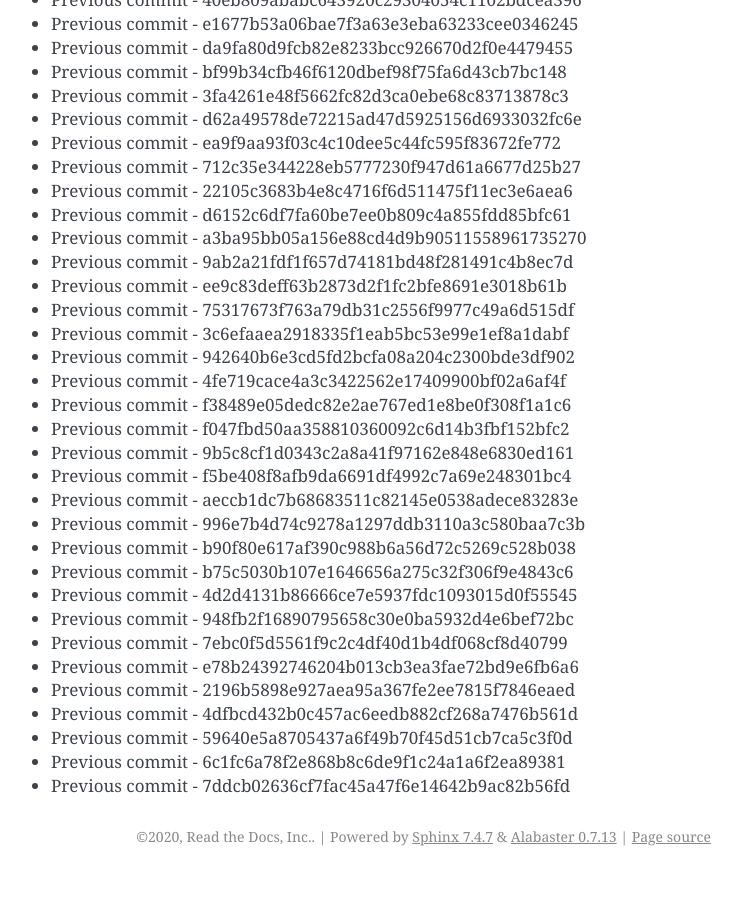
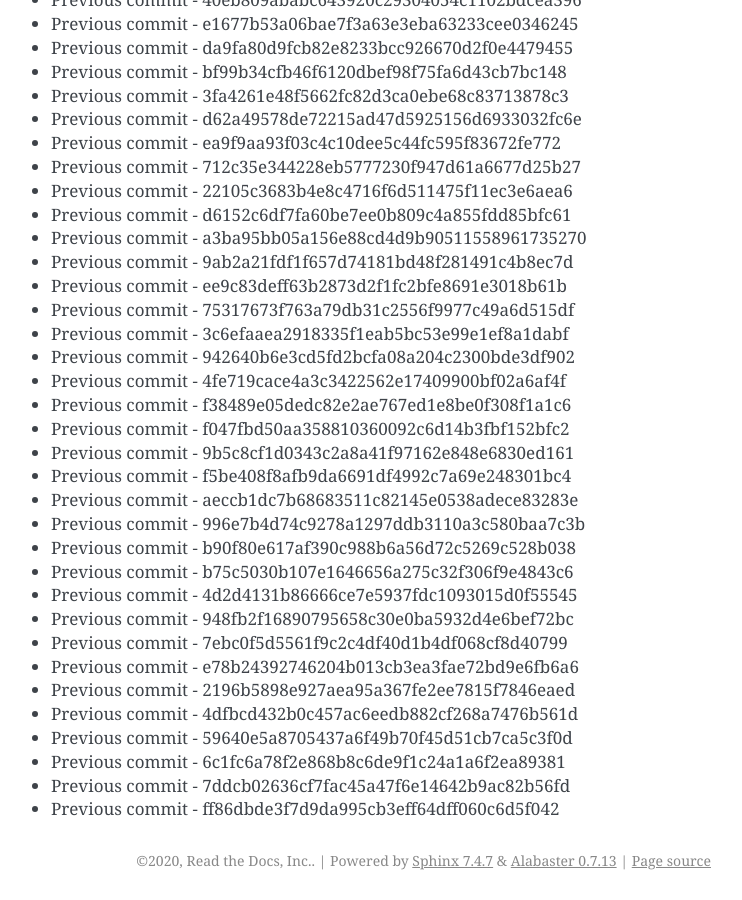
Before and after one commit to readthedocs/rtd-git-stresstest, a Sphinx documentation site: the page built from docs/updates.rst, in a window 1280 px wide and 900 px high, scrolled down 102363 px. Shown: the whole window, without its empty margins (399-1141 px from the left). Built offline with Sphinx 7.4.7, drawn with Linux system fonts in a browser that asks for light colours; before the commit the page ends 103239 px from its top, so only the background shows below that.

Commit message:
Generating commit from previous: ff86dbde3f7d9da995cb3eff64dff060c6d5f042

```diff
--- a/docs/updates.rst
+++ b/docs/updates.rst
@@ -4333,3 +4333,4 @@ It can be tested for any performance characteristics.
 * Previous commit - 59640e5a8705437a6f49b70f45d51cb7ca5c3f0d
 * Previous commit - 6c1fc6a78f2e868b8c6de9f1c24a1a6f2ea89381
 * Previous commit - 7ddcb02636cf7fac45a47f6e14642b9ac82b56fd
+* Previous commit - ff86dbde3f7d9da995cb3eff64dff060c6d5f042
```
